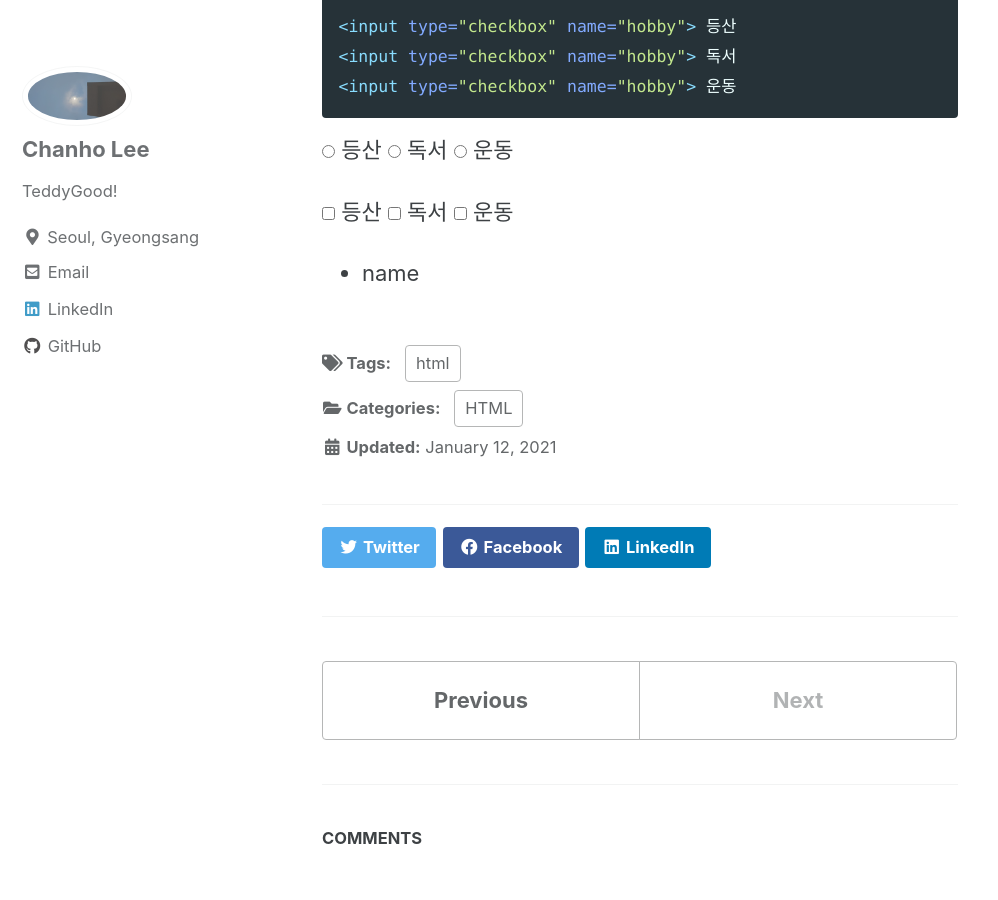
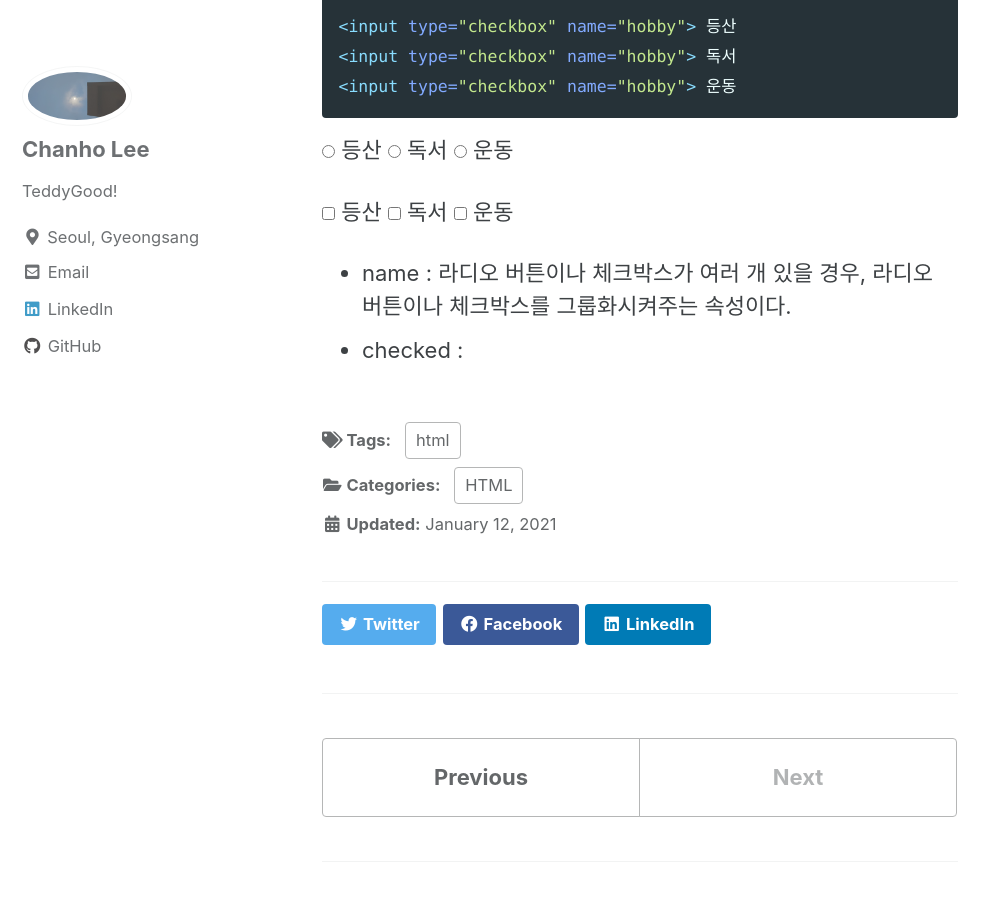
Before and after one commit to teddygood/old-blog, a Jekyll site: the page built from _posts/html/2021-01-12-html-06.md, in a window 1280 px wide and 900 px high, scrolled down 1565 px. Shown: the whole window, without its empty margins (0-998 px from the left). Built offline with Jekyll 4.4.1, drawn with Linux system fonts in a browser that asks for light colours; cached includes are drawn as plain includes; comment, search, counter and statistics services are not loaded.

Commit message:
modified

```diff
--- a/_posts/html/2021-01-12-html-06.md
+++ b/_posts/html/2021-01-12-html-06.md
@@ -60,4 +60,5 @@ last_modified_at: 2021-01-12
 <input type="checkbox" name="hobby"> 독서
 <input type="checkbox" name="hobby"> 운동
 
-  - name
+  - name : 라디오 버튼이나 체크박스가 여러 개 있을 경우, 라디오 버튼이나 체크박스를 그룹화시켜주는 속성이다.
+  - checked :
```
